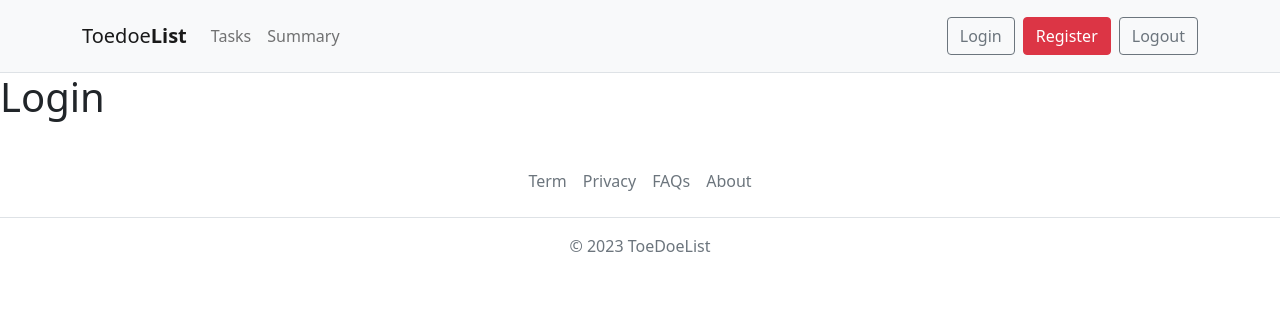
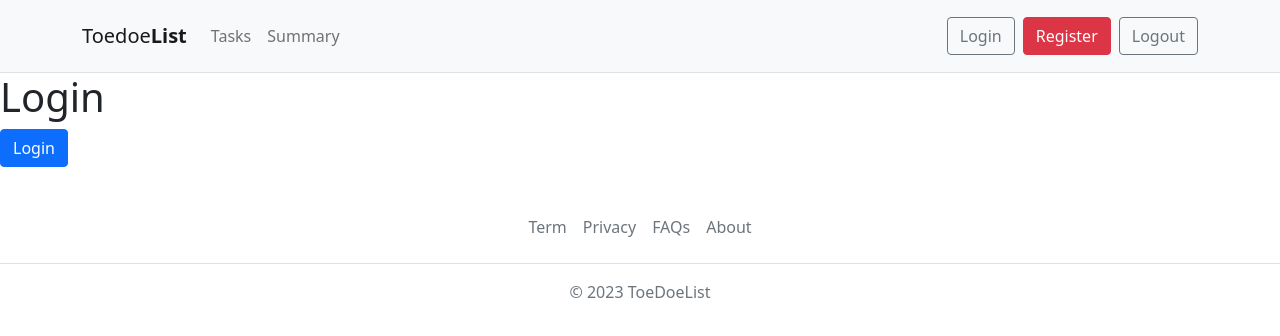
Before and after one commit to genuinelycool/toedoe-app, a Vue app: page /login in a window 1280 px wide. Shown: the top 336 px of the page. Built offline with nearby package versions, Linux system fonts and the light colour scheme.

Commit message:
11 - 003 Programmatic navigations

```diff
--- a/src/components/Navbar.vue
+++ b/src/components/Navbar.vue
@@ -19,7 +19,8 @@
             <div class="collapse navbar-collapse" id="navbarNav">
                 <ul class="navbar-nav">
                     <li class="nav-item">
-                        <router-link :to="{ name: 'tasks' }" class="nav-link">Tasks</router-link>
+                        <!-- <router-link :to="{ name: 'tasks' }" class="nav-link">Tasks</router-link> -->
+                        <a href="#" @click.prevent="$event => $router.push('/tasks')" class="nav-link">Tasks</a>
                     </li>
                     <li class="nav-item">
                         <a href="#" class="nav-link">Summary</a>
--- a/src/pages/LoginPage.vue
+++ b/src/pages/LoginPage.vue
@@ -1,3 +1,14 @@
 <template>
     <h1>Login</h1>
+    <button class="btn btn-primary" @click="handleClick">Login</button>
 </template>
+
+<script setup>
+import { useRouter } from 'vue-router';
+
+const router = useRouter();
+
+const handleClick = () => {
+    router.push({ name: 'tasks' });
+}
+</script>
```
